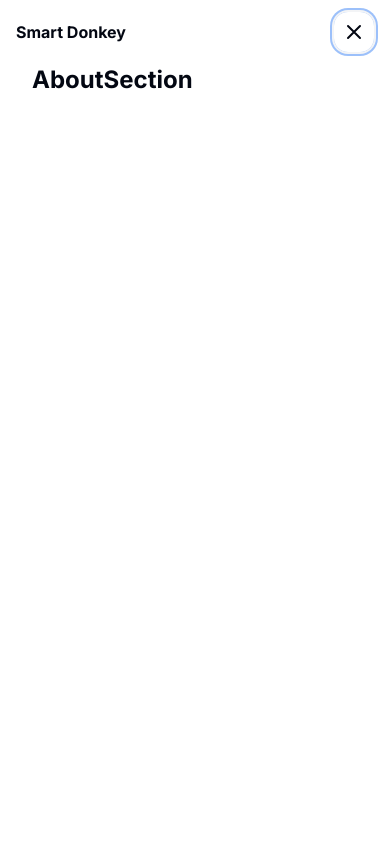
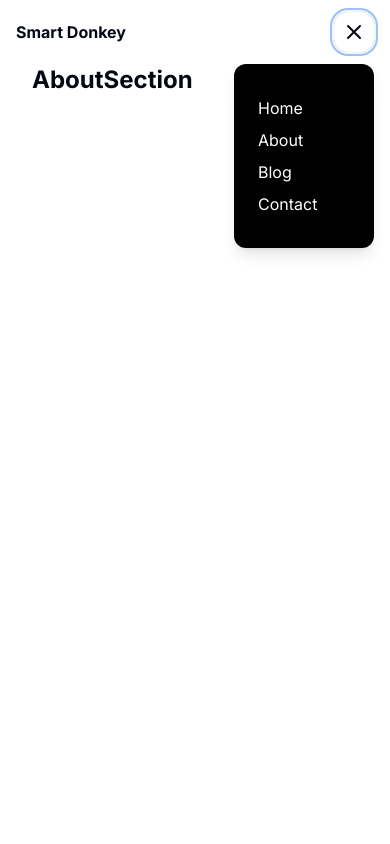
Before and after one commit to Faizanahmedsy/super-landing-v1, a Next.js app: page /about in a window 390 px wide. Both pictures are taken after a click on the button "Open main menu". Shown: the top 844 px of the page. Built offline with nearby package versions, Linux system fonts and the light colour scheme.

Commit message:
feat: made layout mobile responsive

```diff
--- a/src/components/modules/NavigationBar.jsx
+++ b/src/components/modules/NavigationBar.jsx
@@ -60,7 +60,7 @@ export default function NavigationBar() {
           {/* <a className="block md:hidden">MobileLogo</a> */}
           <div className="flex md:hidden">
             <button
-              onClick={() => setMobileMenuOpen(!mobileMenuOpen)}
+              onClick={() => setMobileMenuOpen((prev) => !prev)}
               className="inline-flex items-center justify-center p-2 rounded-md text-black-400 hover:text-black-500 hover:bg-gray-100 focus:outline-none focus:ring-2 focus:ring-offset-2 focus:ring-offset-gray-100 focus:ring-black-500"
               aria-controls="mobile-menu"
               aria-expanded="false"
@@ -101,6 +101,25 @@ export default function NavigationBar() {
                 />
               </svg>
             </button>
+
+            <div
+              className={`${
+                mobileMenuOpen ? "flex" : "hidden"
+              } p-6 bg-black absolute top-14 right-0 mx-4 my-2 min-w-[140px] rounded-xl shadow-lg`}
+            >
+              <ul>
+                {navLinks.map((link) => (
+                  <li key={link.id} className="my-2">
+                    <Link
+                      href={link.href}
+                      className="text-white hover:text-gray-300"
+                    >
+                      {link.name}
+                    </Link>
+                  </li>
+                ))}
+              </ul>
+            </div>
           </div>
         </div>
       </div>
```
